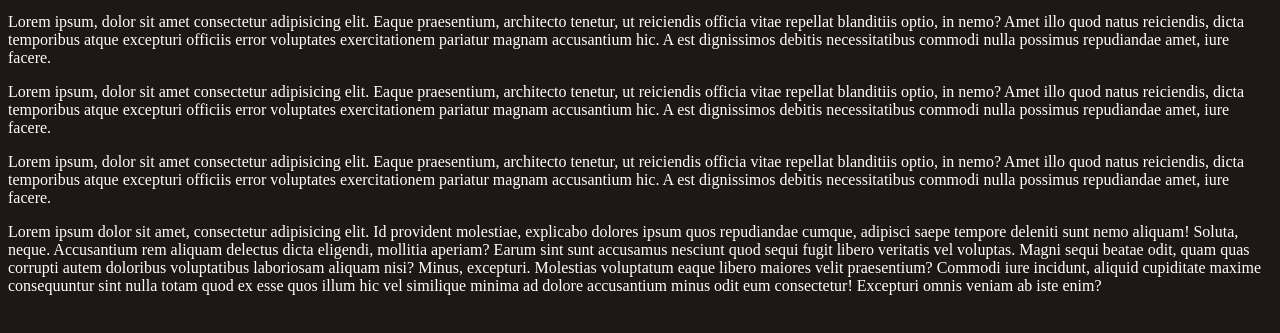
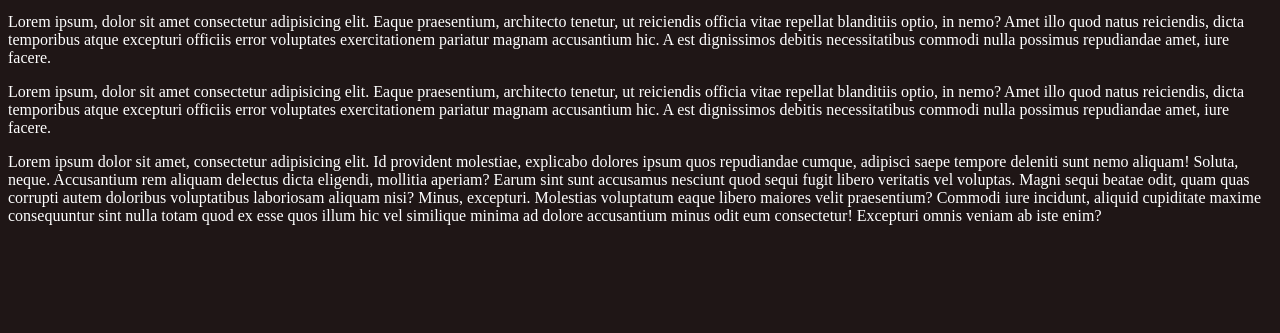
Before and after one commit to isFikke/JS-React, a plain HTML site: page 003/index.html in a window 1280 px wide. Shown: the part 137-470 px from the top of the page. Drawn offline with Linux system fonts and the light colour scheme.

Commit message:
Удалена одна рыба

```diff
--- a/003/index.html
+++ b/003/index.html
@@ -18,9 +18,6 @@
             <p>Lorem ipsum, dolor sit amet consectetur adipisicing elit. Eaque praesentium, architecto tenetur, ut reiciendis officia vitae repellat blanditiis optio,
                 in nemo? Amet illo quod natus reiciendis, dicta temporibus atque excepturi officiis error voluptates exercitationem pariatur magnam accusantium hic.
                 A est dignissimos debitis necessitatibus commodi nulla possimus repudiandae amet, iure facere.</p>
-                <p>Lorem ipsum, dolor sit amet consectetur adipisicing elit. Eaque praesentium, architecto tenetur, ut reiciendis officia vitae repellat blanditiis optio,
-                    in nemo? Amet illo quod natus reiciendis, dicta temporibus atque excepturi officiis error voluptates exercitationem pariatur magnam accusantium hic.
-                    A est dignissimos debitis necessitatibus commodi nulla possimus repudiandae amet, iure facere.</p>
     <p>Lorem ipsum dolor sit amet, consectetur adipisicing elit. Id provident molestiae, explicabo dolores ipsum quos repudiandae cumque,
         adipisci saepe tempore deleniti sunt nemo aliquam! Soluta, neque. Accusantium rem aliquam delectus dicta eligendi, mollitia aperiam?
         Earum sint sunt accusamus nesciunt quod sequi fugit libero veritatis vel voluptas. Magni sequi beatae odit, quam quas corrupti autem doloribus voluptatibus laboriosam
```
